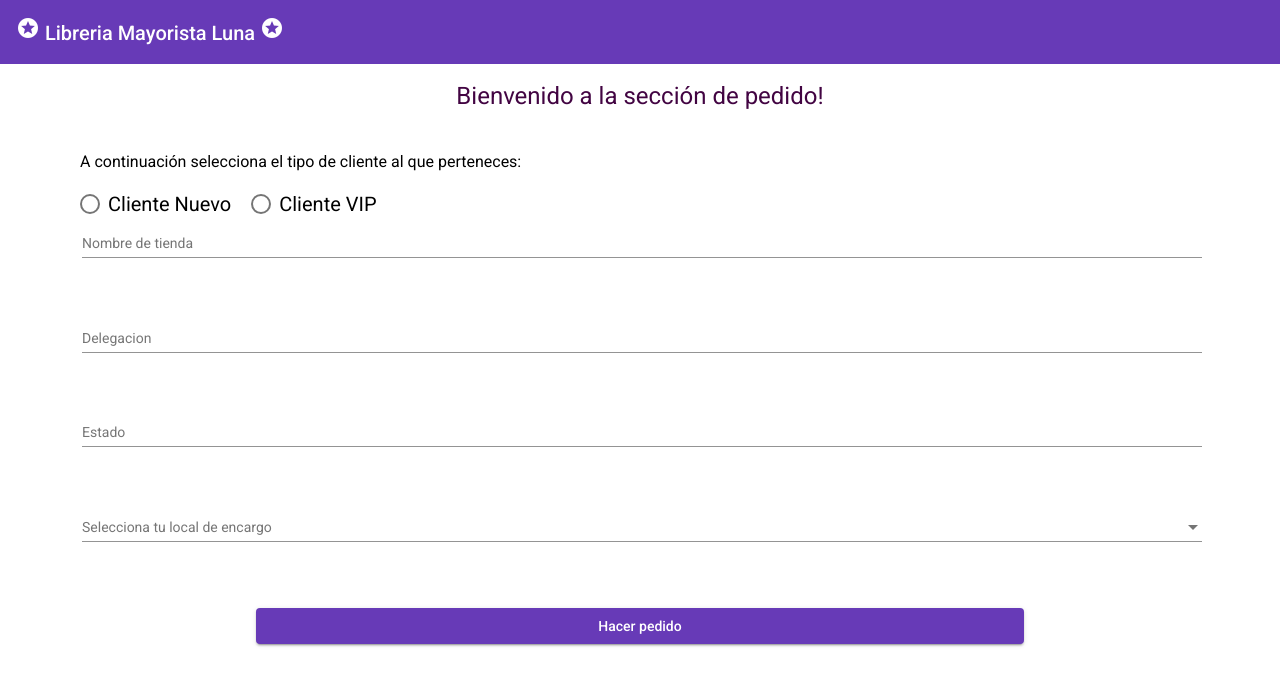
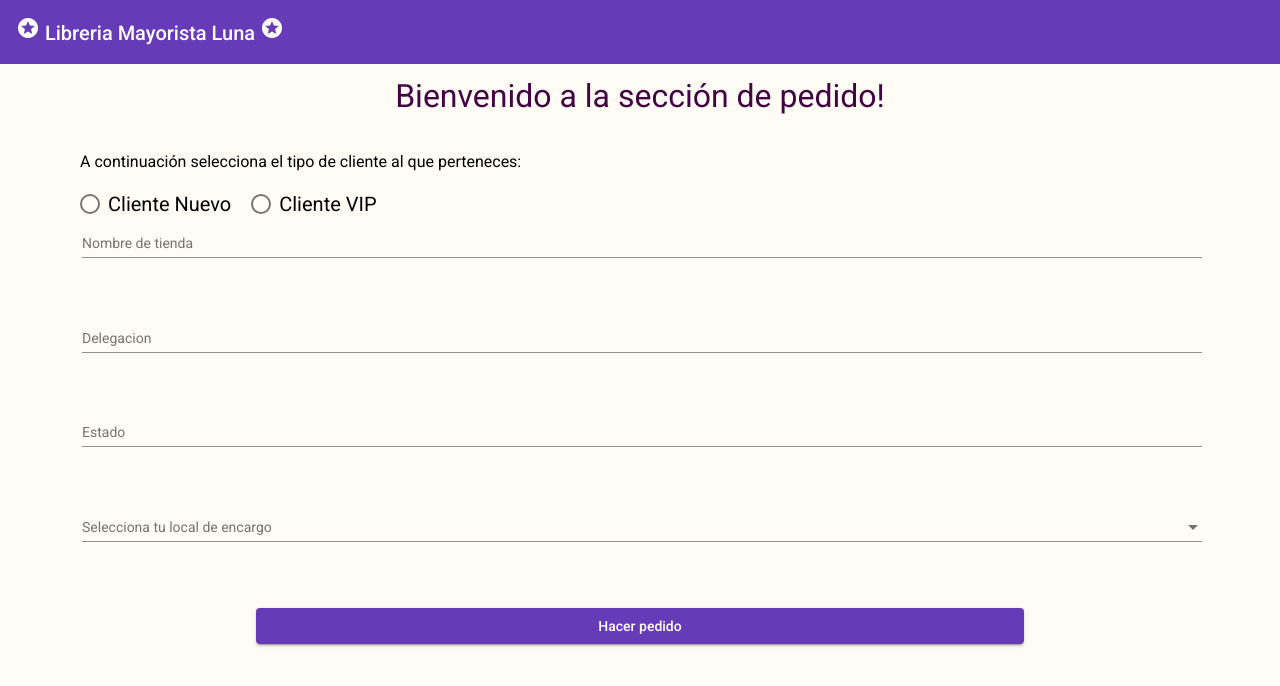
Before and after one commit to AntonioAlvarado21/Libreria_Angular, an Angular app: page /checkout in a window 1280 px wide. Shown: the top 686 px of the page. Built offline with nearby package versions, Linux system fonts and the light colour scheme.

Commit message:
Formulario Preliminar(2)

```diff
--- a/src/app/app-routing.module.ts
+++ b/src/app/app-routing.module.ts
@@ -7,7 +7,6 @@ const routes: Routes = [
   { path: 'libros', loadChildren: () => import('./pages/libros/libros.module').then(m => m.LibrosModule) },
   { path: 'checkout', loadChildren: () => import('./pages/checkout/checkout.module').then(m => m.CheckoutModule) },
   {path: '', redirectTo:'', pathMatch:'full' },
-  { path: 'checkout', loadChildren: () => import('./pages/checkout/checkout.module').then(m => m.CheckoutModule) },
   {path: '**', redirectTo:'', pathMatch:'full' }
 ];
 
--- a/src/app/app.component.css
+++ b/src/app/app.component.css
@@ -0,0 +1,3 @@
+body{
+  background-color: rgb(255, 251, 245);
+}
--- a/src/app/app.component.html
+++ b/src/app/app.component.html
@@ -1,4 +1,6 @@
+<body>
 <div class="container">
     <app-header></app-header> <!--Llamada al Header-->
     <router-outlet></router-outlet> <!--Directiva de ruta-->
 </div>
+</body>
--- a/src/app/pages/checkout/checkout.component.css
+++ b/src/app/pages/checkout/checkout.component.css
@@ -8,7 +8,7 @@
 h1{
   text-align: center;
   color: rgb(66, 4, 66);
-  font-size: x-large;
+  font-size: xx-large;
 
 }
 
--- a/src/app/pages/libros/libros.component.css
+++ b/src/app/pages/libros/libros.component.css
@@ -2,6 +2,7 @@
 
 body{
     text-align: center;
+    background-color: rgb(255, 251, 245);
 }
 
 section.books {
```
Also changed, not shown: src/app/pages/libros/libros.component.html (line endings or trailing spaces), src/app/shared/components/header/header.component.ts (line endings or trailing spaces).
